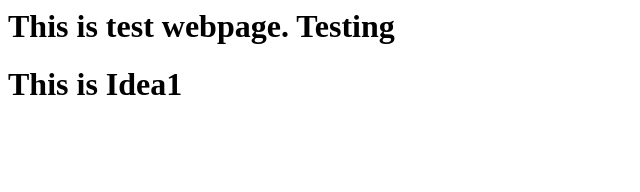
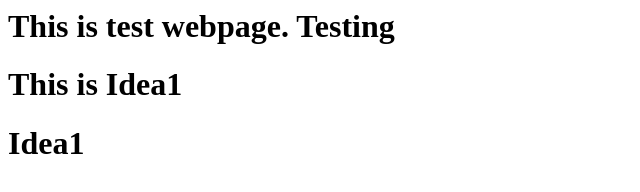
Before and after one commit to vivekmohod/webrepo, a plain HTML site: page index.html in a window 1280 px wide. Shown: the whole page, without its empty margins (0-640 px from the left). Drawn offline with Linux system fonts and the light colour scheme.

Commit message:
Added index.html

```diff
--- a/index.html
+++ b/index.html
@@ -1,2 +1,3 @@
 <h1>This is test webpage. Testing</h1>
 <h1>This is Idea1</h1>
+<h1>Idea1</h1>
```
